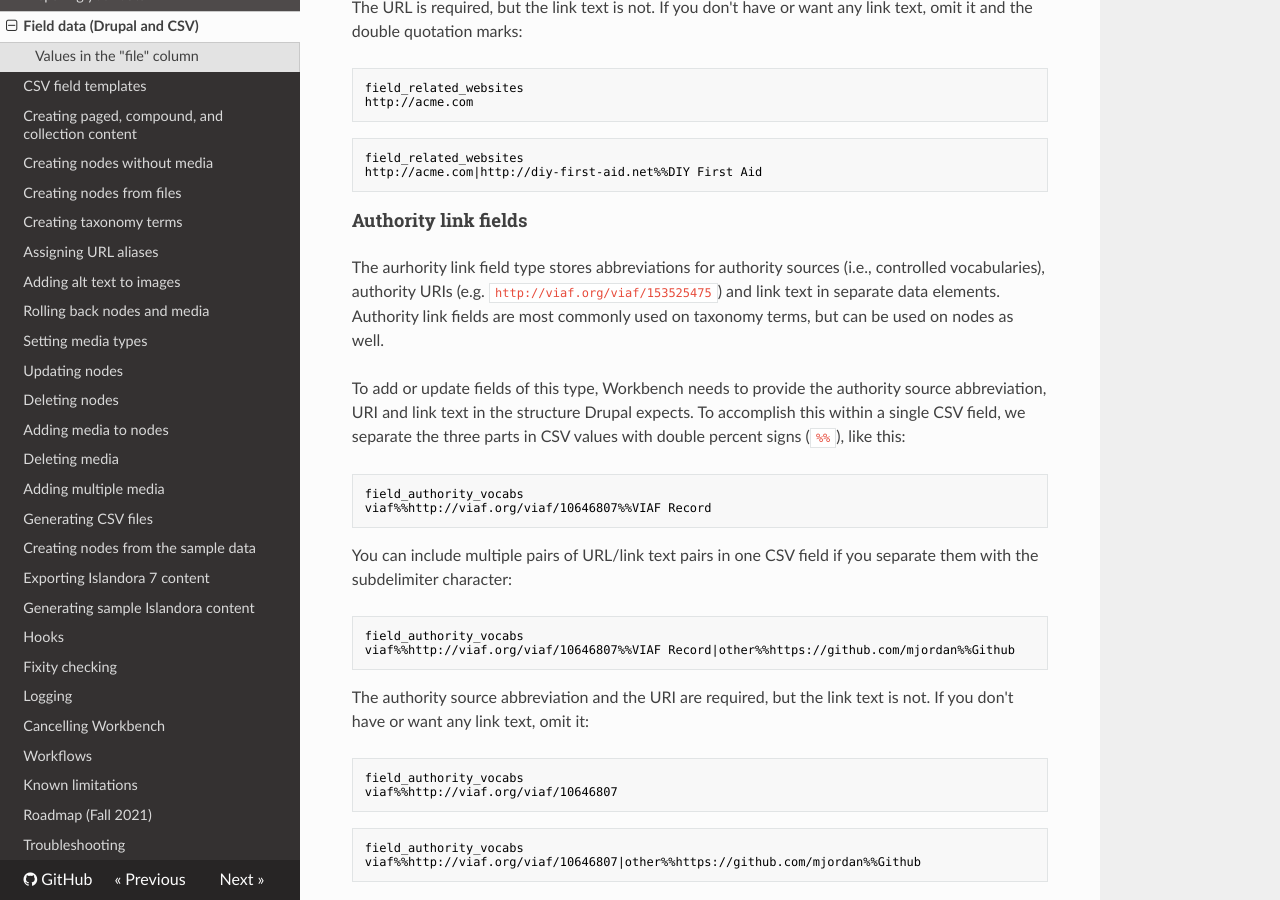
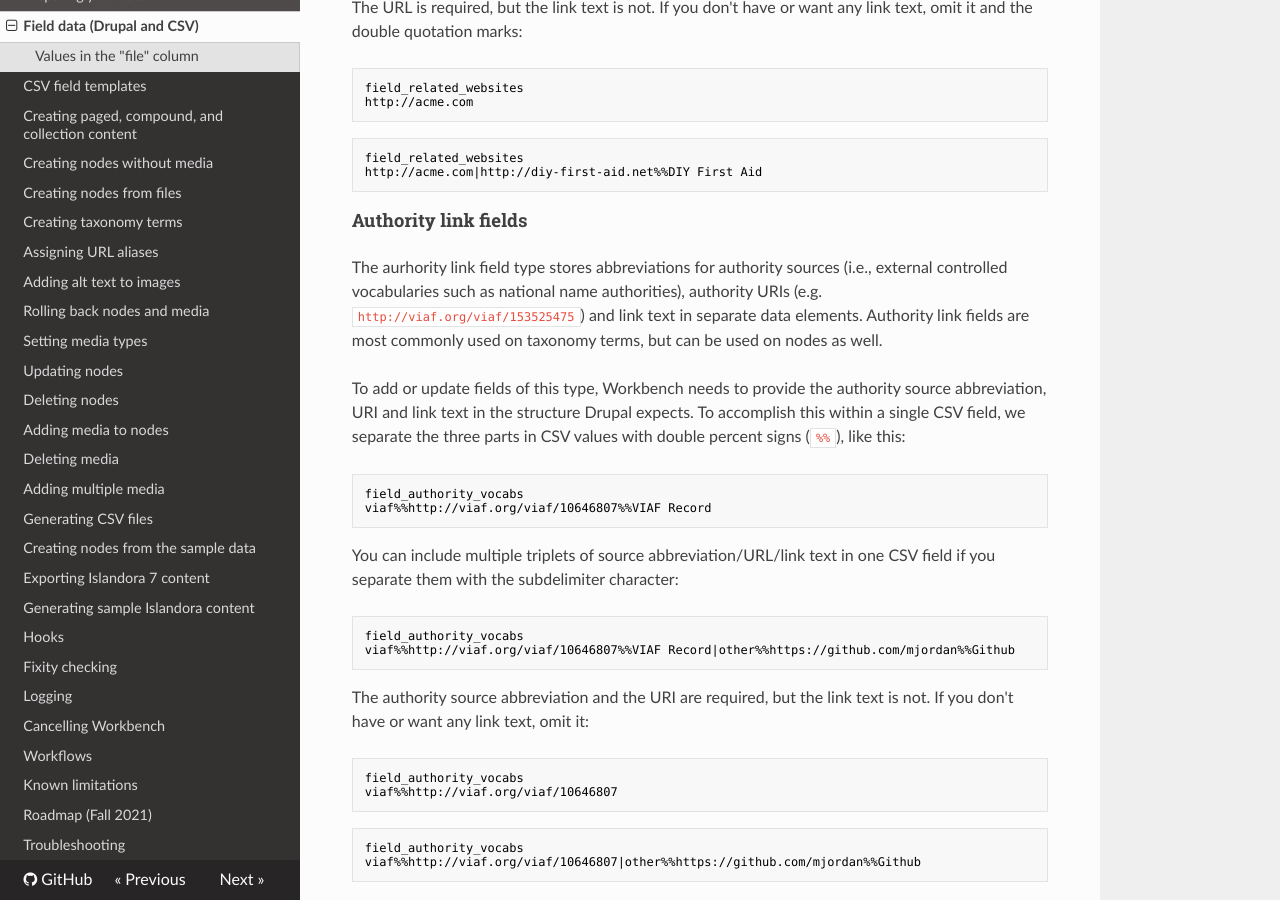
Before and after one commit to mjordan/islandora_workbench_docs, an MkDocs documentation site: the page built from docs/fields.md, in a window 1280 px wide and 900 px high, scrolled down 15430 px. Built offline with MkDocs 1.6.1, drawn with Linux system fonts in a browser that asks for light colours; nearby versions of some CDN libraries; old or Windows-style settings are respelled for this version of MkDocs.

Commit message:
Cleaned up authority link docs.

````diff
--- a/docs/fields.md
+++ b/docs/fields.md
@@ -410,7 +410,7 @@ http://acme.com|http://diy-first-aid.net%%DIY First Aid
 
 #### Authority link fields
 
-The aurhority link field type stores abbreviations for authority sources (i.e., controlled vocabularies), authority URIs (e.g. `http://viaf.org/viaf/153525475`) and link text in separate data elements. Authority link fields are most commonly used on taxonomy terms, but can be used on nodes as well.
+The aurhority link field type stores abbreviations for authority sources (i.e., external controlled vocabularies such as national name authorities), authority URIs (e.g. `http://viaf.org/viaf/153525475`) and link text in separate data elements. Authority link fields are most commonly used on taxonomy terms, but can be used on nodes as well.
 
 To add or update fields of this type, Workbench needs to provide the authority source abbreviation, URI and link text in the structure Drupal expects. To accomplish this within a single CSV field, we separate the three parts in CSV values with double percent signs (`%%`), like this:
 
@@ -419,7 +419,7 @@ field_authority_vocabs
 viaf%%http://viaf.org/viaf/10646807%%VIAF Record
 ```
 
-You can include multiple pairs of URL/link text pairs in one CSV field if you separate them with the subdelimiter character:
+You can include multiple triplets of source abbreviation/URL/link text in one CSV field if you separate them with the subdelimiter character:
 
 ```text
 field_authority_vocabs
````
Also changed, not shown: site/index.html, site/sitemap.xml.
